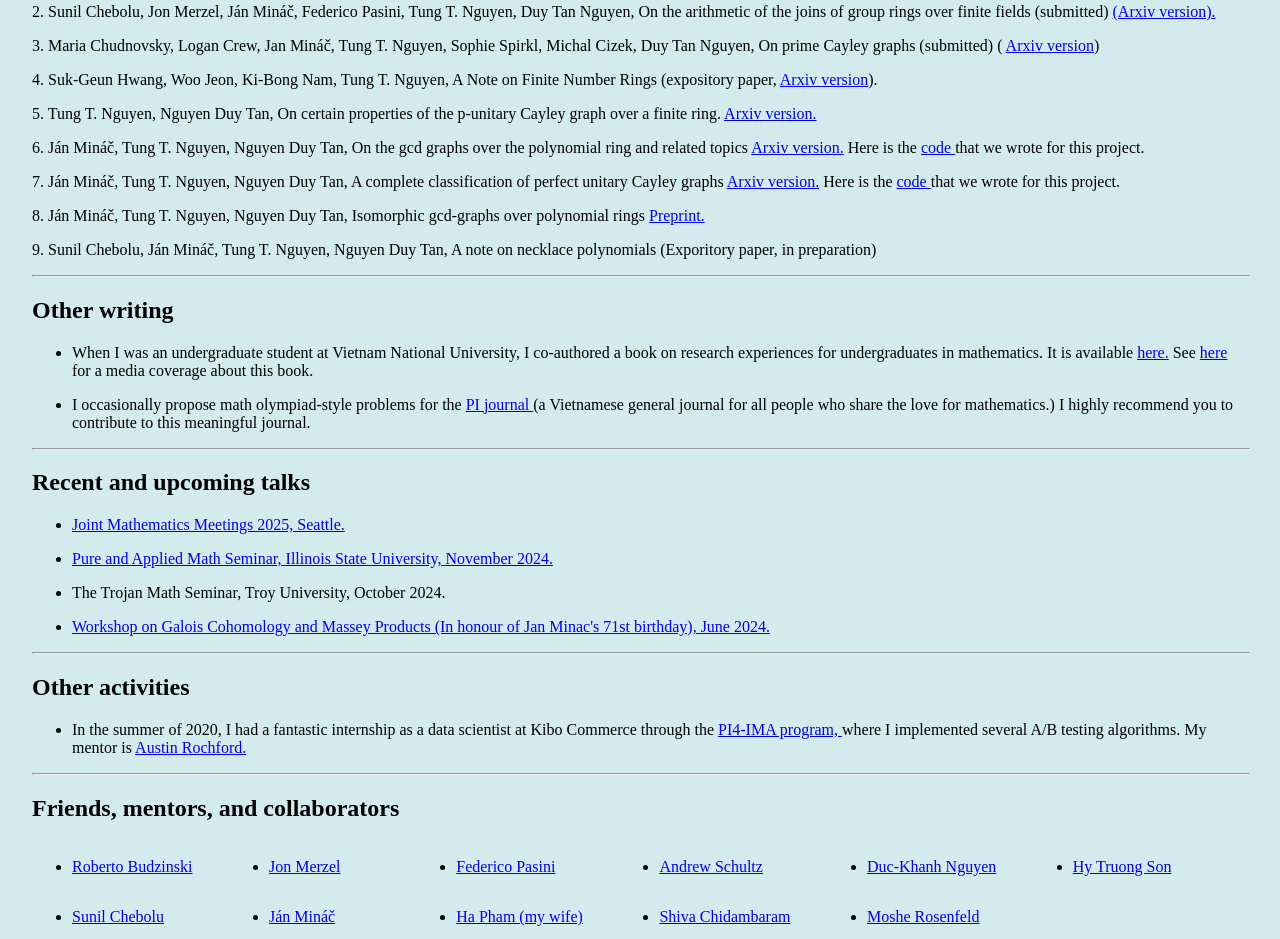
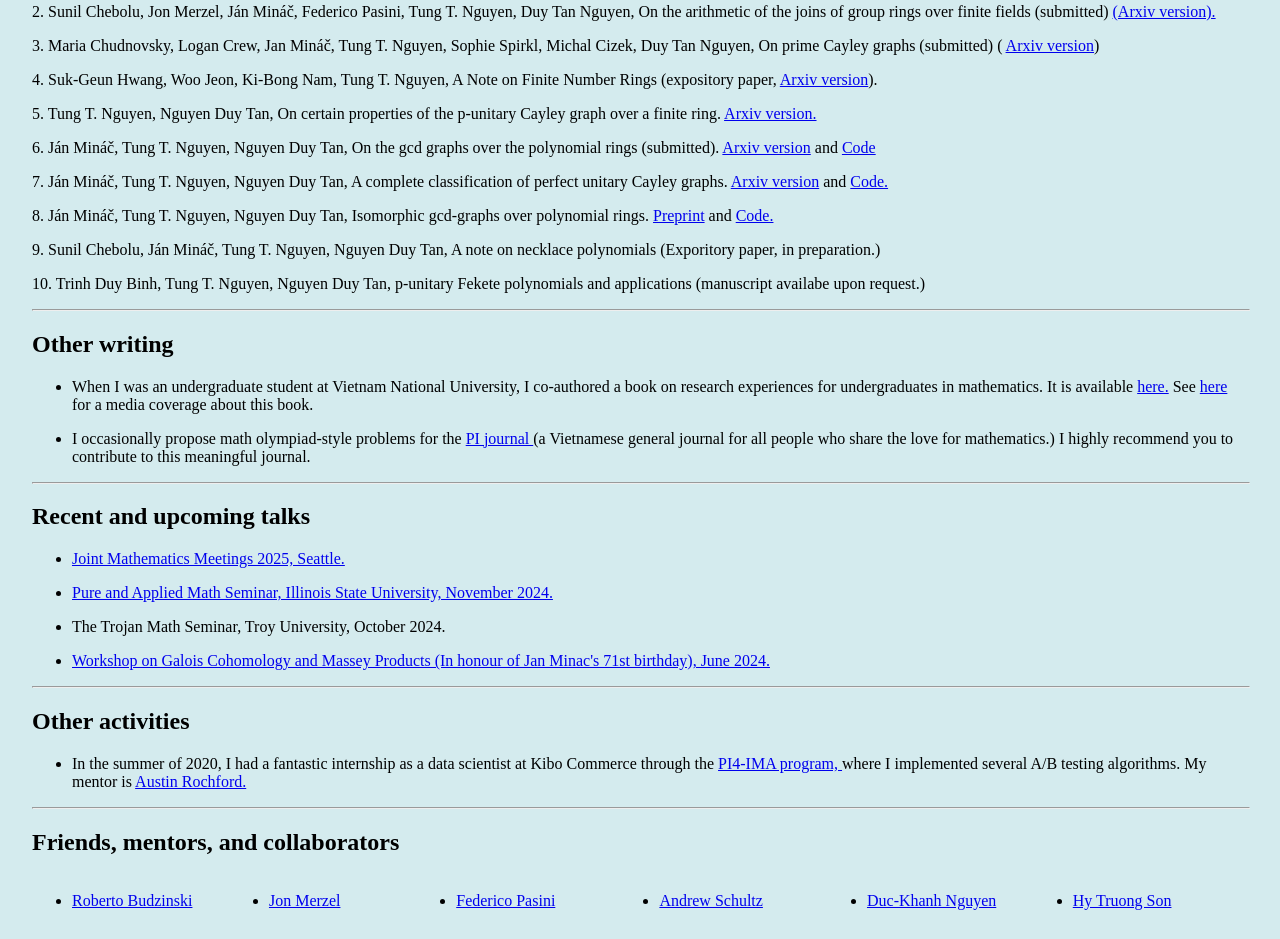
Before and after one commit to tungprime/tungprime.github.io, a plain HTML site: page index.html in a window 1280 px wide. Shown: the part 1713-2652 px from the top of the page. Drawn offline with Linux system fonts and the light colour scheme.

Commit message:
Update index.html

```diff
--- a/index.html
+++ b/index.html
@@ -195,13 +195,16 @@
        <a href ="https://arxiv.org/abs/2312.01019"> Arxiv version</a>). </p>
       <p> 5. Tung T. Nguyen, Nguyen Duy Tan, On certain properties of the p-unitary Cayley graph  over a finite ring.
        <a href = "https://arxiv.org/abs/2403.05635"> Arxiv version. </a> </p>
-      <p> 6. Ján Mináč, Tung T. Nguyen, Nguyen Duy Tan, On the gcd graphs over the polynomial ring and related topics
-        <a href="https://arxiv.org/abs/2409.01929"> Arxiv version.</a> Here is the <a href = "https://github.com/tungprime/gcd_graphs">code </a> that we wrote for this project. </p>
+      <p> 6. Ján Mináč, Tung T. Nguyen, Nguyen Duy Tan, On the gcd graphs over the polynomial rings (submitted).
+        <a href="https://arxiv.org/abs/2409.01929"> Arxiv version</a> and <a href = "https://github.com/tungprime/gcd_graphs">Code </a> </p>
 
-        <p> 7. Ján Mináč, Tung T. Nguyen, Nguyen Duy Tan, A complete classification of perfect unitary Cayley graphs
-          <a href = "https://arxiv.org/abs/2409.01922"> Arxiv version.</a> </a> Here is the <a href ="https://github.com/tungprime/perfect_unitary_cayley"> code </a> that we wrote for this project. </p>
-        <p> 8. Ján Mináč, Tung T. Nguyen, Nguyen Duy Tan, Isomorphic gcd-graphs over polynomial rings <a href = "isomorphic_gcd.pdf"> Preprint.</a> </p>
-        <p> 9. Sunil Chebolu, Ján Mináč, Tung T. Nguyen, Nguyen Duy Tan, A note on necklace polynomials (Exporitory paper, in preparation) </p>
+        <p> 7. Ján Mináč, Tung T. Nguyen, Nguyen Duy Tan, A complete classification of perfect unitary Cayley graphs.
+          <a href = "https://arxiv.org/abs/2409.01922"> Arxiv version</a> </a> and  <a href ="https://github.com/tungprime/perfect_unitary_cayley"> Code. </a> </p>
+        <p> 8. Ján Mináč, Tung T. Nguyen, Nguyen Duy Tan, Isomorphic gcd-graphs over polynomial rings.
+           <a href = "isomorphic_gcd.pdf"> Preprint</a>  and  <a href ="https://github.com/tungprime/isomorphic_gcd_graphs"> Code. </a> </p>
+        <p> 9. Sunil Chebolu, Ján Mináč, Tung T. Nguyen, Nguyen Duy Tan, A note on necklace polynomials (Exporitory paper, in preparation.) </p>
+        <p> 10. Trinh Duy Binh, Tung T. Nguyen, Nguyen Duy Tan, p-unitary Fekete polynomials and applications (manuscript availabe upon request.) </p>
+
 
         <hr align="left" width="100%">
 
```
